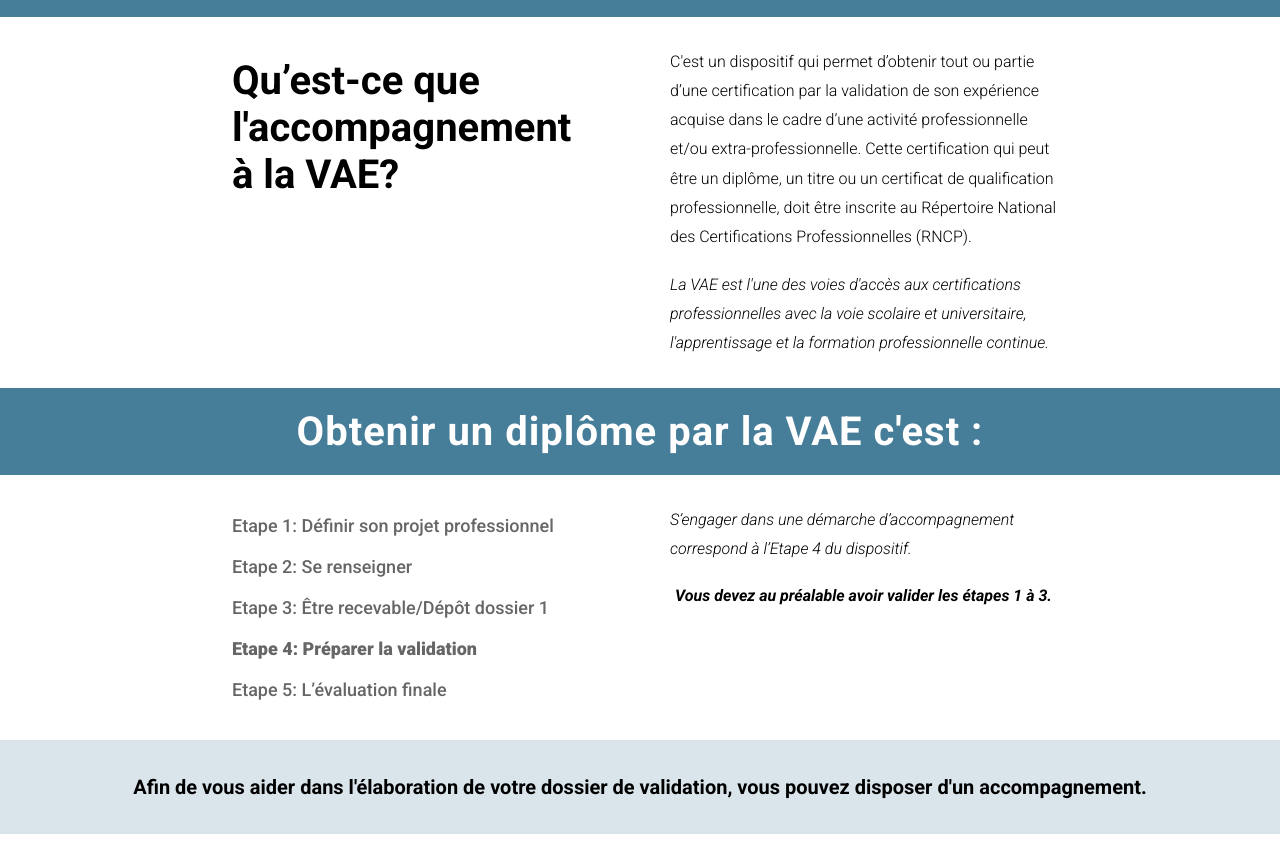
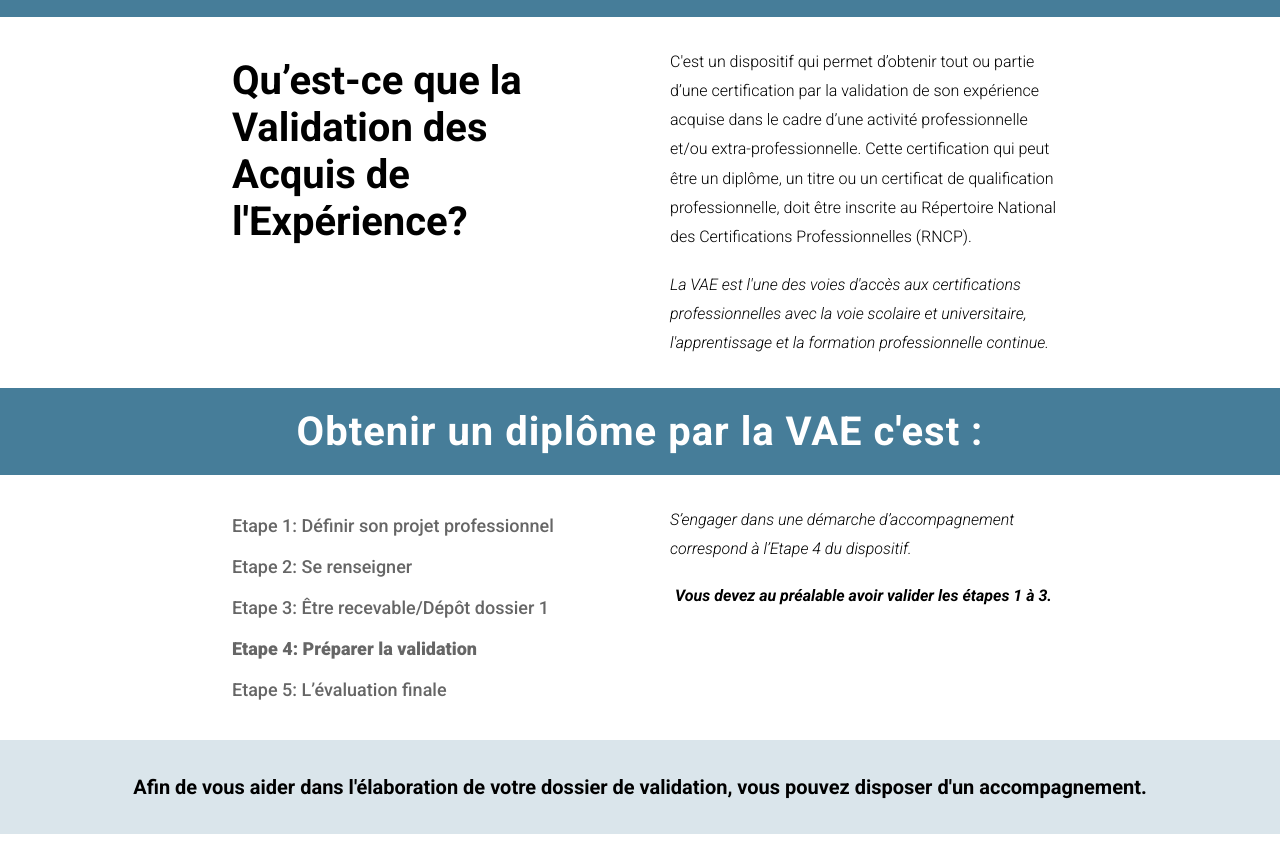
Before and after one commit to elenaflea/ambition-competences, a plain HTML site: page index.html in a window 1280 px wide. Shown: the part 4520-5377 px from the top of the page. Drawn offline with nearby package versions, Linux system fonts and the light colour scheme.

Commit message:
Update index.html

```diff
--- a/index.html
+++ b/index.html
@@ -282,7 +282,7 @@
                 <div class="whiteContainer">
                     <div class="block" data-aos="fade-up">
                         <div class="rightBlock flexOne">
-                            <p class="blackTitre">Qu’est-ce que l'accompagnement à la VAE?</p>
+                            <p class="blackTitre">Qu’est-ce que la Validation des Acquis de l'Expérience?</p>
 
 
                         </div>
```
